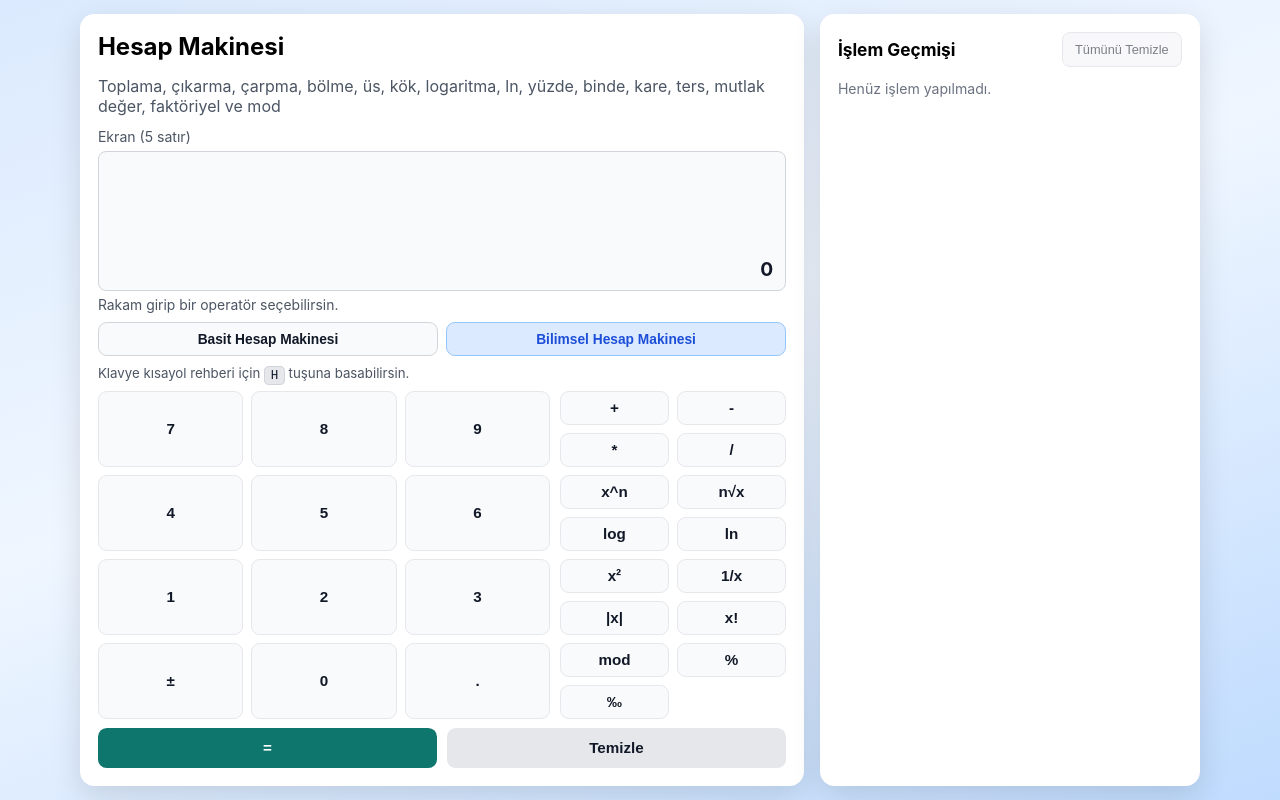
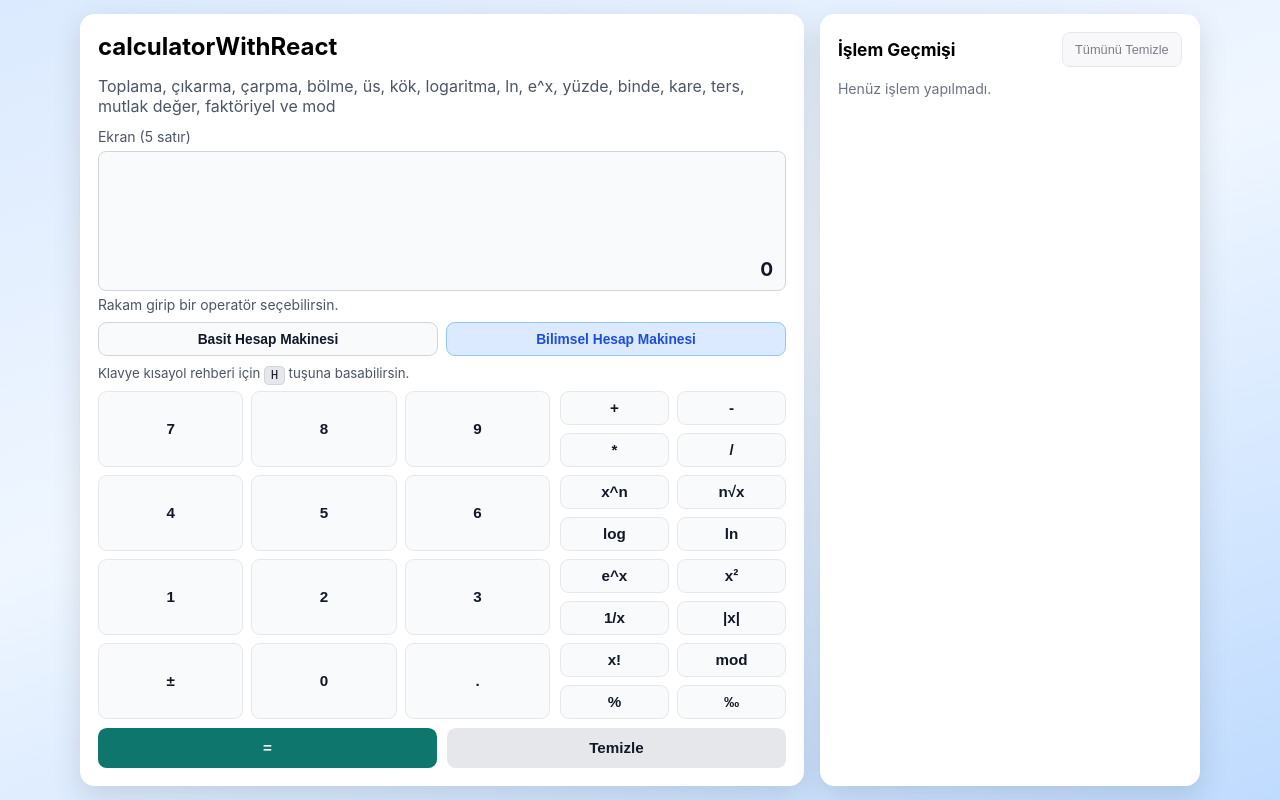
Before and after one commit to alikizilirmak/reactWithTypeScript, a React (Vite) app: page / in a window 1280 px wide. Both pictures are taken after a click on the button "Bilimsel Hesap Makinesi". Built offline with nearby package versions, Linux system fonts and the light colour scheme.

Commit message:
Add e^x operator and update app title branding
Co-authored-by: Ali Kızılırmak <akzlrmk.1990@gmail.com>

```diff
--- a/src/App.tsx
+++ b/src/App.tsx
@@ -34,6 +34,7 @@ const VALID_OPERATORS: ReadonlySet<Operator> = new Set([
   '‰',
   'log',
   'ln',
+  'e^x',
   'x²',
   '1/x',
   '|x|',
@@ -42,6 +43,7 @@ const VALID_OPERATORS: ReadonlySet<Operator> = new Set([
 ])
 const UNARY_OPERATORS: ReadonlySet<Operator> = new Set([
   'ln',
+  'e^x',
   'x²',
   '1/x',
   '|x|',
@@ -213,6 +215,10 @@ function App() {
   ): string => {
     if (selectedOperator === 'ln') {
       return `ln(${first}) = ${resultText}`
+    }
+
+    if (selectedOperator === 'e^x') {
+      return `e^(${first}) = ${resultText}`
     }
 
     if (selectedOperator === 'x²') {
@@ -623,6 +629,7 @@ function App() {
   // - . ,        => ondalık ayırıcı
   // - + - * /    => temel 4 işlem
   // - ^          => üs alma (x^n)
+  // - e          => e^x hesabı
   // - %          => yüzde hesabı
   // - m          => mod alma
   // - l          => ln(x)
@@ -728,6 +735,13 @@ function App() {
         return
       }
 
+      if (lowerKey === 'e') {
+        event.preventDefault()
+        handleOperatorSelect('e^x')
+        flashVirtualKey('e^x')
+        return
+      }
+
       if (lowerKey === 'g') {
         event.preventDefault()
         handleOperatorSelect('log')
@@ -781,6 +795,7 @@ function App() {
         event.preventDefault()
         handleOperatorSelect('x!')
         flashVirtualKey('x!')
+        return
       }
     }
 
@@ -828,10 +843,10 @@ function App() {
 
       {/* Uygulamanın hesaplama tarafı */}
       <main className="calculator">
-        <h1>Hesap Makinesi</h1>
+        <h1>calculatorWithReact</h1>
         <p className="subtitle">
-          Toplama, çıkarma, çarpma, bölme, üs, kök, logaritma, ln, yüzde, binde,
-          kare, ters, mutlak değer, faktöriyel ve mod
+          Toplama, çıkarma, çarpma, bölme, üs, kök, logaritma, ln, e^x, yüzde,
+          binde, kare, ters, mutlak değer, faktöriyel ve mod
         </p>
 
         {/* 5 satırlık ekran alanı: alt satırda sonuç, sol üstte son basılan değer. */}
@@ -1055,6 +1070,9 @@ function App() {
                 <kbd>L</kbd> : Doğal logaritma (<code>ln(x)</code>)
               </li>
               <li>
+                <kbd>E</kbd> : Üstel fonksiyon (<code>e^x</code>)
+              </li>
+              <li>
                 <kbd>G</kbd> : Tabanlı logaritma (<code>log(x)</code>) — 2. sayı taban
               </li>
               <li>
--- /dev/null
+++ b/src/components/operators/ExpOperator.tsx
@@ -0,0 +1,30 @@
+import type { OperationCalculator, OperatorButtonProps } from './types'
+
+// "e^x" operatör butonu (tek sayı ile çalışır).
+export function ExpOperatorButton({ onSelect, activeOperator }: OperatorButtonProps) {
+  return (
+    <button
+      type="button"
+      className={`operator-button ${activeOperator === 'e^x' ? 'active' : ''}`}
+      onClick={() => onSelect('e^x')}
+    >
+      e^x
+    </button>
+  )
+}
+
+// first değeri için e^x hesaplar.
+export const calculateExp: OperationCalculator = (first) => {
+  const calculation = Math.exp(first)
+  if (!Number.isFinite(calculation)) {
+    return {
+      resultText: 'e^x sonucu sayı sınırını aşıyor.',
+      isError: true,
+    }
+  }
+
+  return {
+    resultText: calculation.toString(),
+    isError: false,
+  }
+}
--- a/src/components/operators/OperatorOptions.tsx
+++ b/src/components/operators/OperatorOptions.tsx
@@ -1,6 +1,7 @@
 import { AbsoluteOperatorButton } from './AbsoluteOperator'
 import { AdditionOperatorButton } from './AdditionOperator'
 import { DivisionOperatorButton } from './DivisionOperator'
+import { ExpOperatorButton } from './ExpOperator'
 import { FactorialOperatorButton } from './FactorialOperator'
 import { LnOperatorButton } from './LnOperator'
 import { LogOperatorButton } from './LogOperator'
@@ -42,6 +43,7 @@ export function OperatorButtons({
           <RootOperatorButton onSelect={onSelect} activeOperator={activeOperator} />
           <LogOperatorButton onSelect={onSelect} activeOperator={activeOperator} />
           <LnOperatorButton onSelect={onSelect} activeOperator={activeOperator} />
+          <ExpOperatorButton onSelect={onSelect} activeOperator={activeOperator} />
           <SquareOperatorButton onSelect={onSelect} activeOperator={activeOperator} />
           <ReciprocalOperatorButton
             onSelect={onSelect}
--- a/src/components/operators/index.ts
+++ b/src/components/operators/index.ts
@@ -1,6 +1,7 @@
 import { calculateAbsolute } from './AbsoluteOperator'
 import { calculateAddition } from './AdditionOperator'
 import { calculateDivision } from './DivisionOperator'
+import { calculateExp } from './ExpOperator'
 import { calculateFactorial } from './FactorialOperator'
 import { calculateLn } from './LnOperator'
 import { calculateLog } from './LogOperator'
@@ -30,6 +31,7 @@ export const operatorCalculators: Record<Operator, OperationCalculator> = {
   '/': calculateDivision,
   log: calculateLog,
   ln: calculateLn,
+  'e^x': calculateExp,
   'x²': calculateSquare,
   '1/x': calculateReciprocal,
   '|x|': calculateAbsolute,
--- a/src/components/operators/types.ts
+++ b/src/components/operators/types.ts
@@ -12,6 +12,7 @@ export type Operator =
   | 'log'
   | 'ln'
   | 'x²'
+  | 'e^x'
   | '1/x'
   | '|x|'
   | 'x!'
```
